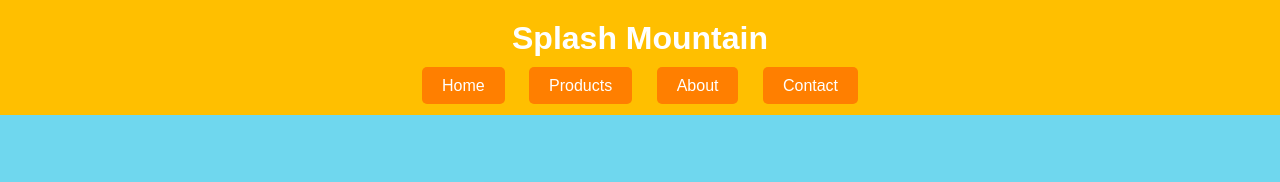
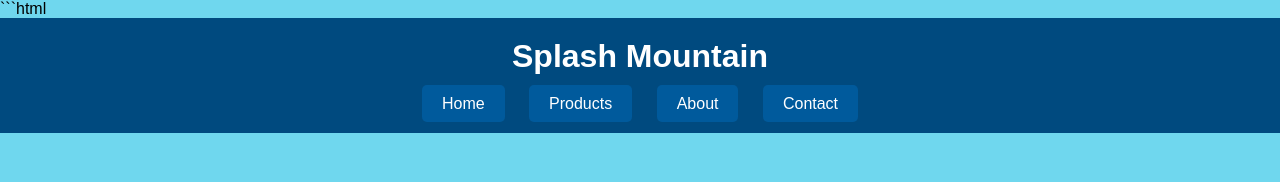
Before and after one commit to BE-1472/BE-1472.github.io, a plain HTML site: page index.html in a window 1280 px wide. Shown: the top 182 px of the page. Drawn offline with Linux system fonts and the light colour scheme.

Commit message:
after chatGPT "fixed" the WAVE errors te index.html

````diff
--- a/index.html
+++ b/index.html
@@ -1,3 +1,4 @@
+```html
 <!DOCTYPE html>
 <html lang="en">
 <head>
@@ -12,7 +13,7 @@
       background-color: #6fd7ee;
     }
     header {
-      background-color: #ffbf00;
+      background-color: #004A7F; /* Changed to a darker blue for better contrast */
       padding: 20px 0;
       text-align: center;
     }
@@ -29,7 +30,7 @@
       text-decoration: none;
       padding: 10px 20px;
       border-radius: 5px;
-      background-color: #ff7f00;
+      background-color: #005A9C; /* Changed to a darker orange for better contrast */
       margin: 0 10px;
     }
     .product-container {
@@ -79,3 +80,4 @@
 
 </body>
 </html>
+```
````
